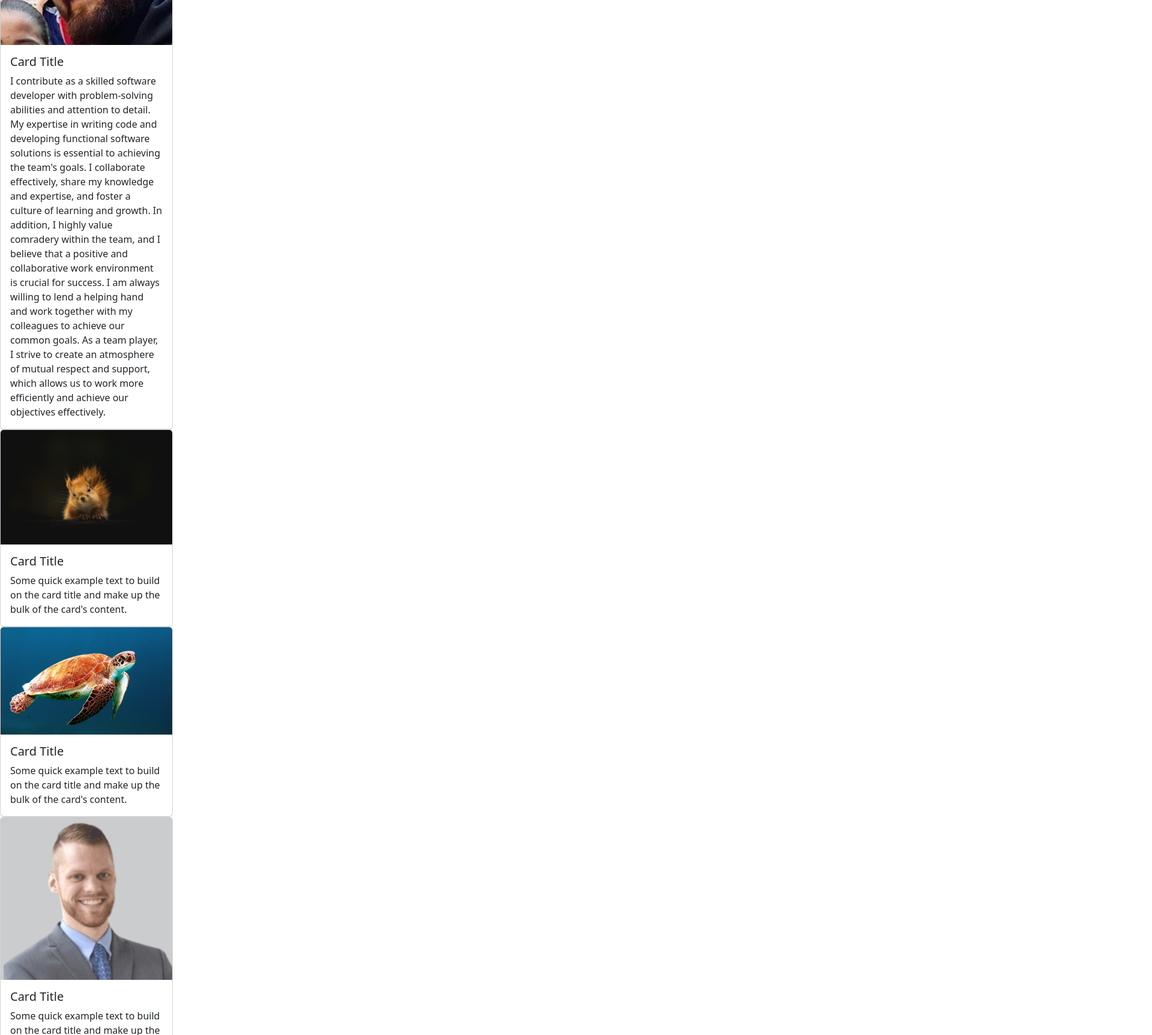
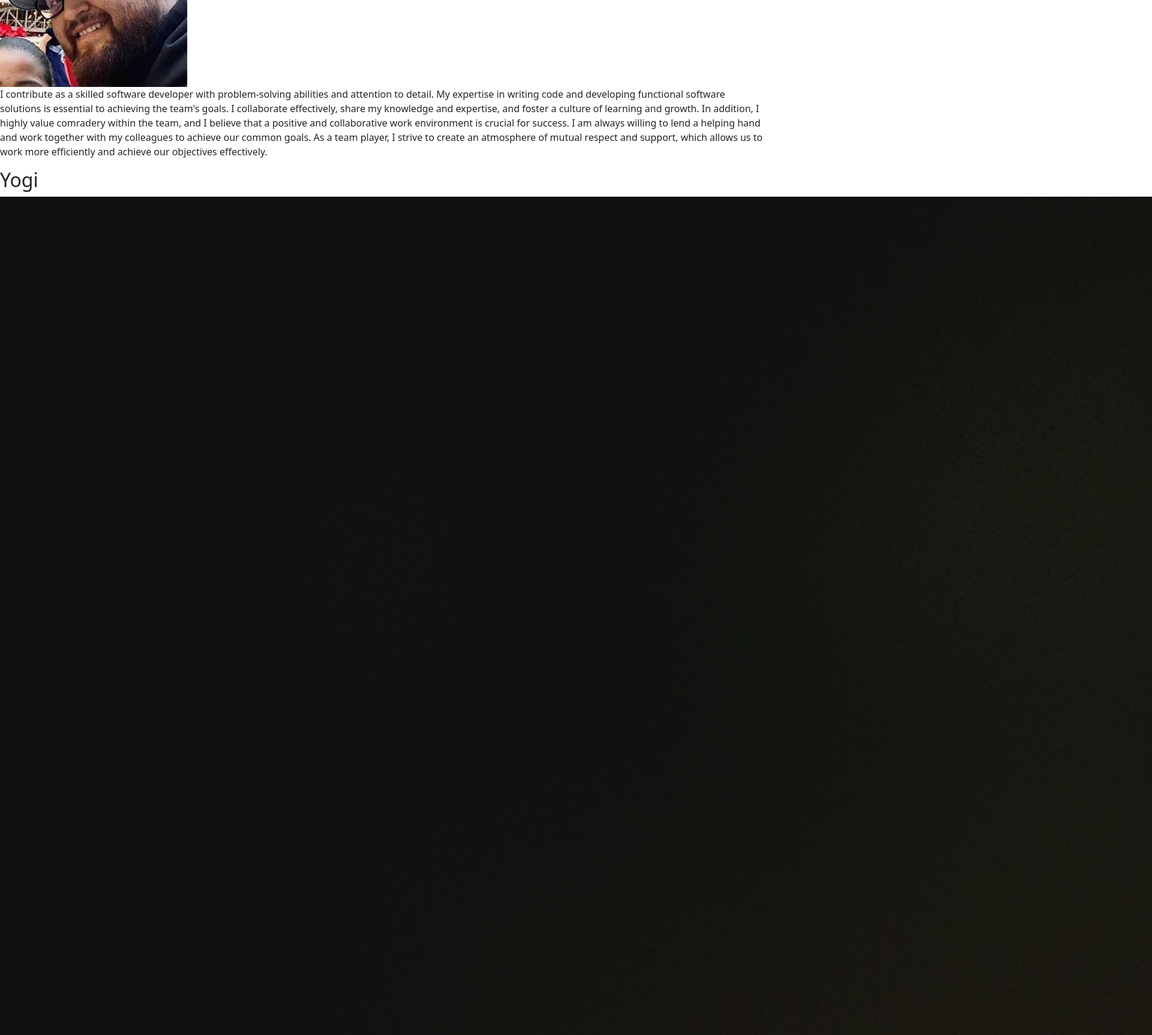
Before and after one commit to EmpathyTechnologies/CareerPlanToday-Frontend, a React (Create React App) app: page /about in a window 1280 px wide. Shown: the part 320-2046 px from the top of the page at 60% size, 1920 px wide, since content can reach past the window. Built offline with nearby package versions, Linux system fonts and the light colour scheme.

Commit message:
finally figured out map for thios page

```diff
--- a/src/pages/About.tsx
+++ b/src/pages/About.tsx
@@ -8,10 +8,10 @@ import Footer from "../layouts/Footer";
 export default function About() {
   const people = [
     {
-      name: "Eric",
-      img: ericPic,
+      name: "Ramiro",
+      img: ramiroPic,
       description:
-        "Eric's leadership skills and technical expertise as a skilled software developer allowed him to bring together a diverse team to help others find employment. He motivated the team to work collaboratively and create innovative solutions using their individual talents and perspectives. With Eric's guidance, the team was able to develop user-friendly websites and mobile applications that made job searching more accessible. Eric's leadership and technical proficiency were a winning combination that made a real difference in the lives of job seekers.",
+        "I contribute as a skilled software developer with problem-solving abilities and attention to detail. My expertise in writing code and developing functional software solutions is essential to achieving the team's goals. I collaborate effectively, share my knowledge and expertise, and foster a culture of learning and growth. In addition, I highly value comradery within the team, and I believe that a positive and collaborative work environment is crucial for success. I am always willing to lend a helping hand and work together with my colleagues to achieve our common goals. As a team player, I strive to create an atmosphere of mutual respect and support, which allows us to work more efficiently and achieve our objectives effectively.",
     },
     {
       name: "Yogi",
@@ -24,74 +24,25 @@ export default function About() {
       description: "",
     },
     {
-      name: "Ramiro",
-      img: ramiroPic,
+      name: "Eric",
+      img: ericPic,
       description:
-        "I contribute as a skilled software developer with problem-solving abilities and attention to detail. My expertise in writing code and developing functional software solutions is essential to achieving the team's goals. I collaborate effectively, share my knowledge and expertise, and foster a culture of learning and growth. In addition, I highly value comradery within the team, and I believe that a positive and collaborative work environment is crucial for success. I am always willing to lend a helping hand and work together with my colleagues to achieve our common goals. As a team player, I strive to create an atmosphere of mutual respect and support, which allows us to work more efficiently and achieve our objectives effectively.",
+        "Eric's leadership skills and technical expertise as a skilled software developer allowed him to bring together a diverse team to help others find employment. He motivated the team to work collaboratively and create innovative solutions using their individual talents and perspectives. With Eric's guidance, the team was able to develop user-friendly websites and mobile applications that made job searching more accessible. Eric's leadership and technical proficiency were a winning combination that made a real difference in the lives of job seekers.",
     },
   ];
 
+  const peopleList = people.map(person => (
+    <div key={person.name}>
+      <h2>{person.name}</h2>
+      <img src={person.img} alt={person.name} />
+      <p>{person.description}</p>
+    </div>
+  ));
+
   return (
     <div>
-      <h1 className="aboutHeader">About Our Team</h1>
-
-      {/* TODO */}
-      {/* {people.map()} */}
-
-      <Card style={{ width: "18rem" }}>
-        <Card.Img variant="top" src={ramiroPic} />
-        <Card.Body>
-          <Card.Title>Card Title</Card.Title>
-          <Card.Text>
-          I contribute as a skilled software developer with problem-solving
-            abilities and attention to detail. My expertise in writing code and
-            developing functional software solutions is essential to achieving
-            the team's goals. I collaborate effectively, share my knowledge and
-            expertise, and foster a culture of learning and growth. In addition,
-            I highly value comradery within the team, and I believe that a
-            positive and collaborative work environment is crucial for success.
-            I am always willing to lend a helping hand and work together with my
-            colleagues to achieve our common goals. As a team player, I strive
-            to create an atmosphere of mutual respect and support, which allows
-            us to work more efficiently and achieve our objectives effectively.
-          </Card.Text>
-        </Card.Body>
-      </Card>
-
-      <Card style={{ width: "18rem" }}>
-        <Card.Img variant="top" src={yogiPic} />
-        <Card.Body>
-          <Card.Title>Card Title</Card.Title>
-          <Card.Text>
-            Some quick example text to build on the card title and make up the
-            bulk of the card's content.
-          </Card.Text>
-        </Card.Body>
-      </Card>
-
-      <Card style={{ width: "18rem" }}>
-        <Card.Img variant="top" src={maePic} />
-        <Card.Body>
-          <Card.Title>Card Title</Card.Title>
-          <Card.Text>
-            Some quick example text to build on the card title and make up the
-            bulk of the card's content.
-          </Card.Text>
-        </Card.Body>
-      </Card>
-
-      <Card style={{ width: "18rem" }}>
-        <Card.Img variant="top" src={ericPic} />
-        <Card.Body>
-          <Card.Title>Card Title</Card.Title>
-          <Card.Text>
-            Some quick example text to build on the card title and make up the
-            bulk of the card's content.
-          </Card.Text>
-        </Card.Body>
-      </Card>
-
-      <Footer />
+      <h1>About Us</h1>
+      {peopleList}
     </div>
   );
 }
```
